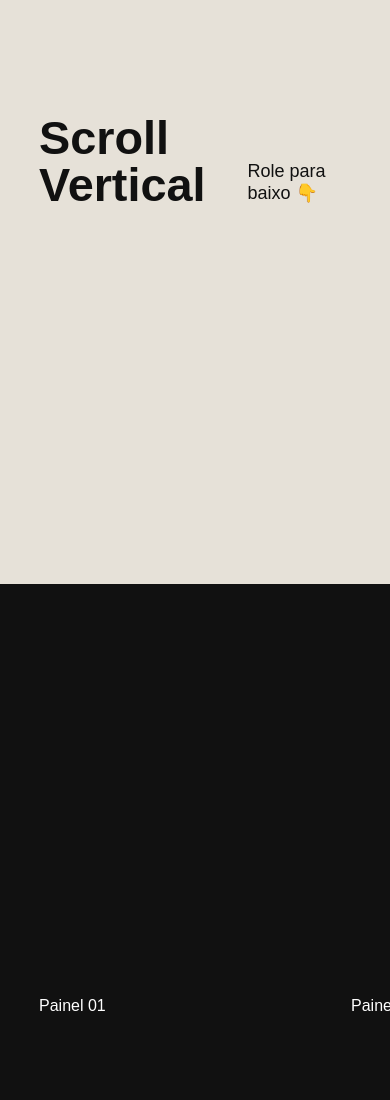
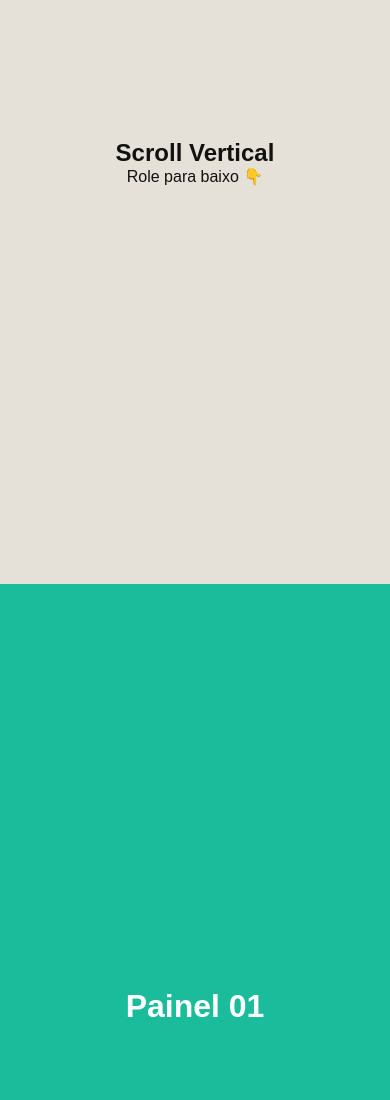
Before and after one commit to M4xEder/Testeweb1a, a plain HTML site: page index.html in a window 390 px wide. Shown: the part 260-1360 px from the top of the page. Drawn offline with nearby package versions, Linux system fonts and the light colour scheme.

Commit message:
Update style.css
Teste

```diff
--- a/style.css
+++ b/style.css
@@ -1,58 +1,34 @@
-:root {
-  --bg-light: #f2f2f2;
-  --bg-dark: #111;
-  --text-dark: #111;
-  --text-light: #fff;
-}
-
 * {
   margin: 0;
   padding: 0;
   box-sizing: border-box;
+  font-family: Arial, Helvetica, sans-serif;
 }
 
 body {
-  font-family: Arial, Helvetica, sans-serif;
-  background: var(--bg-light);
-  color: var(--text-dark);
-  overflow: hidden;
+  background: #f2f2f2;
+  color: #111;
 }
 
-/* Container Locomotive */
-.container {
-  overflow: hidden;
+/* Seções normais */
+.section {
+  min-height: 100vh;
+  padding: 80px;
+  display: flex;
+  flex-direction: column;
+  justify-content: center;
+  align-items: center;
 }
 
-/* Sections padrão */
-.section {
-  min-height: 100vh;
-  padding: 10vw;
-  display: flex;
-  align-items: center;
-  justify-content: center;
-  position: relative;
-}
-
-/* Intro */
 .intro {
   background: #e6e1d8;
 }
 
-.intro h1 {
-  font-size: 6vw;
-  line-height: 1;
+.outro {
+  background: #e3857a;
 }
 
-.intro span {
-  display: block;
-}
-
-.intro p {
-  margin-top: 40px;
-  font-size: 18px;
-}
-
-/* Section pinada */
+/* Seção pinada */
 #sectionPin {
   height: 100vh;
   overflow: hidden;
@@ -61,56 +37,37 @@ body {
   position: relative;
 }
 
-/* Conteúdo horizontal */
+/* Wrapper horizontal */
 .pin-wrap {
+  display: flex;
   height: 100vh;
+}
+
+/* Painéis */
+.panel {
+  min-width: 100vw;
+  height: 100vh;
+
   display: flex;
   align-items: center;
-  padding: 0 10vw;
-}
+  justify-content: center;
 
-.pin-wrap > * {
-  min-width: 60vw;
-  padding-right: 5vw;
-}
-
-.pin-wrap h2 {
-  font-size: 2rem;
-  max-width: 400px;
-}
-
-.pin-wrap img {
-  width: 100%;
-  height: auto;
-  border-radius: 12px;
-}
-
-/* Outro */
-.outro {
-  background: #e3857a;
-  flex-direction: column;
-  text-align: center;
-}
-
-.outro img {
-  width: 300px;
-  border-radius: 12px;
-  margin-bottom: 40px;
-}
-
-.credit a {
-  color: #111;
-  text-decoration: none;
+  font-size: 48px;
   font-weight: bold;
 }
 
+.panel:nth-child(1) { background: #1abc9c; }
+.panel:nth-child(2) { background: #3498db; }
+.panel:nth-child(3) { background: #9b59b6; }
+.panel:nth-child(4) { background: #e74c3c; }
+
 /* Mobile */
 @media (max-width: 768px) {
-  .intro h1 {
-    font-size: 12vw;
+  .panel {
+    font-size: 32px;
   }
 
-  .pin-wrap > * {
-    min-width: 80vw;
+  .section {
+    padding: 40px;
   }
 }
```
